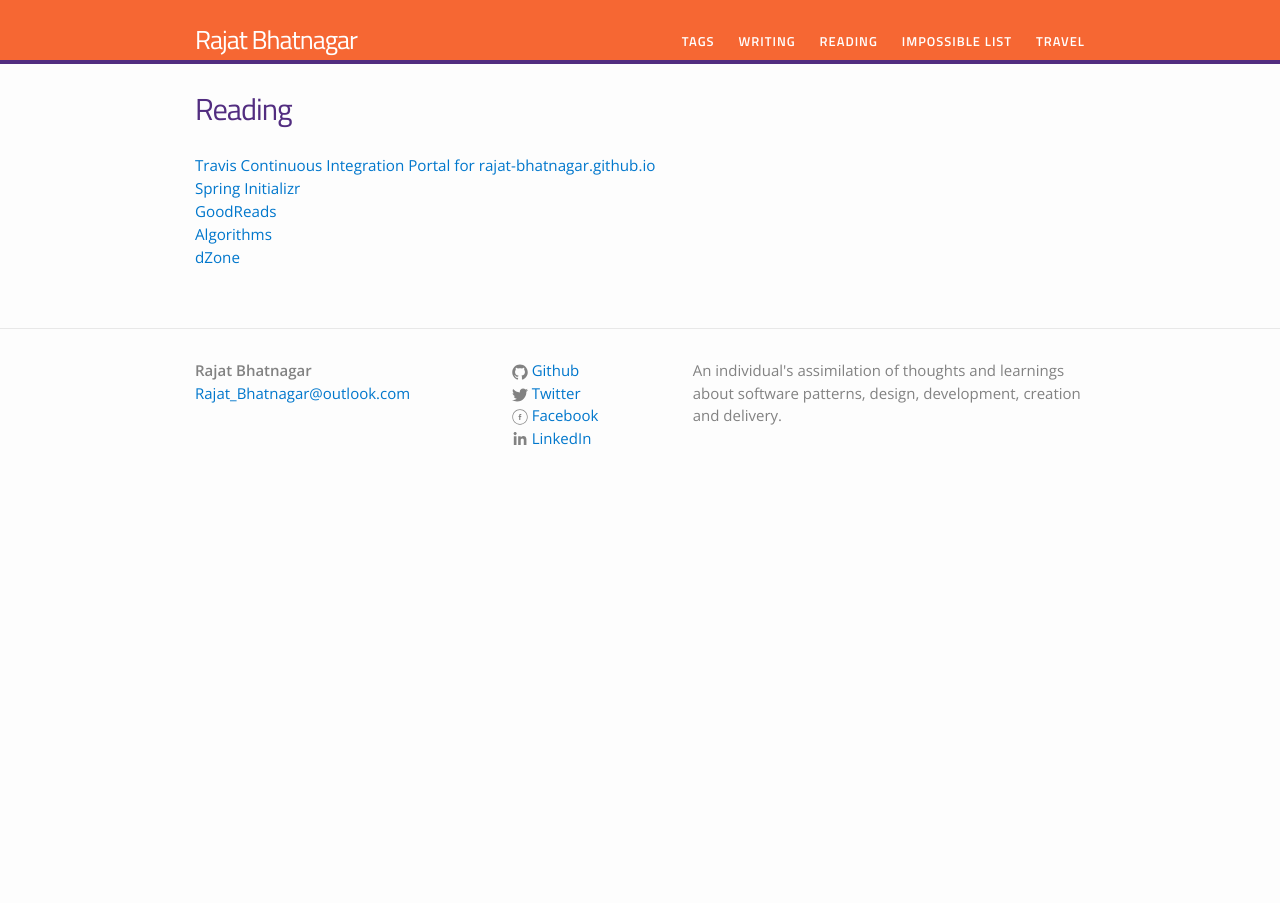
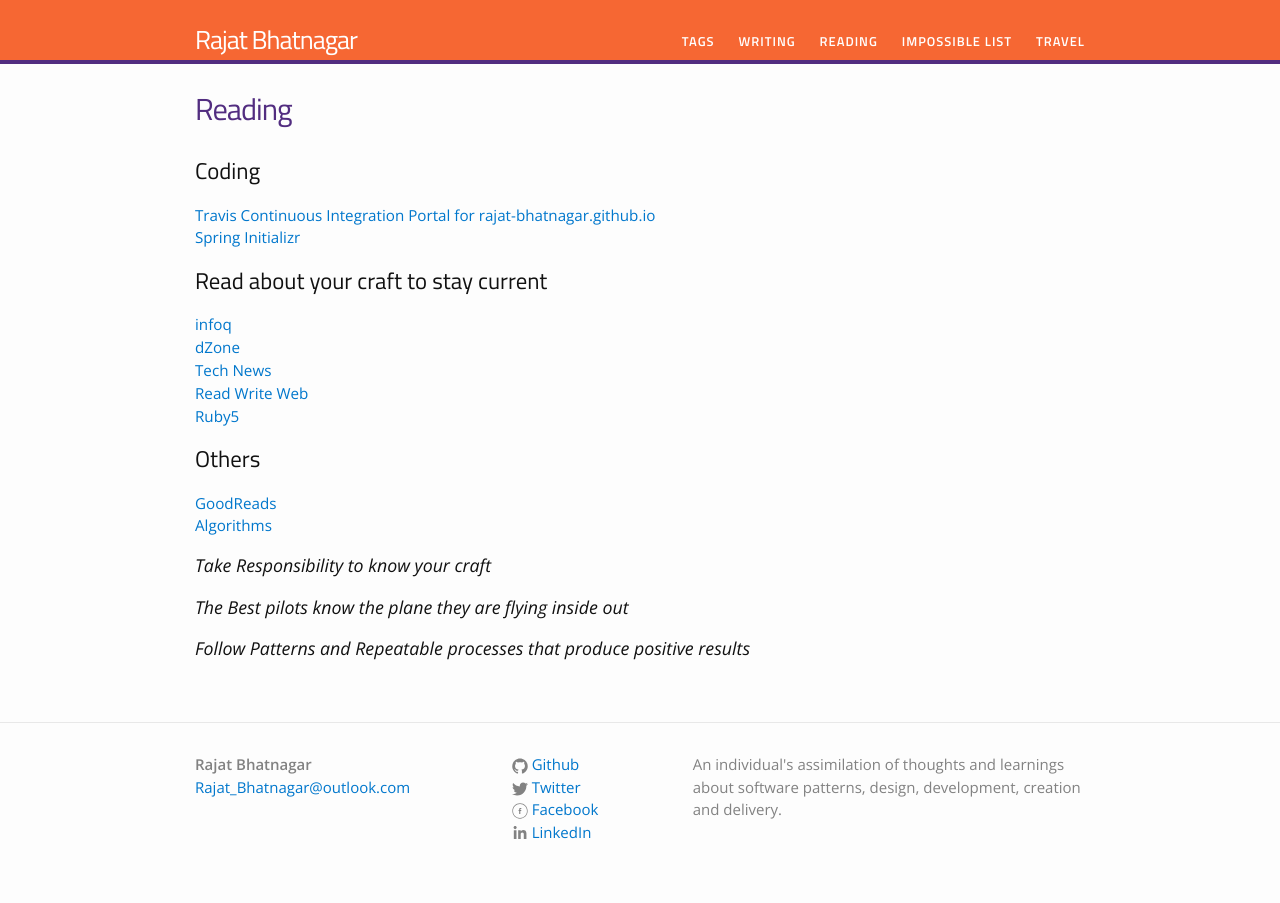
Before and after one commit to rajat-bhatnagar/rajat-bhatnagar.github.io, a Jekyll site: the page built from reading.md, in a window 1280 px wide. Built offline with Jekyll 4.4.1, drawn with Linux system fonts in a browser that asks for light colours.

Commit message:
17thSeptember2017: Added links for crafting my art of software development

```diff
--- a/_posts/2017-09-09-Set_Up_Fedora_On_Mac_And_Necessary_Development_Tools.markdown
+++ b/_posts/2017-09-09-Set_Up_Fedora_On_Mac_And_Necessary_Development_Tools.markdown
@@ -3,7 +3,7 @@ layout: post
 title:  "Development Environment Set up on Fedora!"
 permalink: /writing/2017/09/Set_Up_Fedora_On_Mac_And_Necessary_Development_Tools/
 date:   2017-09-09 10:00:27
-categories: [fedora, tools, linux]
+categories: [tools, linux]
 ---
 
 ## Getting and Running the Image :
--- a/reading.md
+++ b/reading.md
@@ -4,8 +4,21 @@ title: Reading
 permalink: /reading/
 ---
 
+## Coding<br>
 <a href="https://travis-ci.org/rajat-bhatnagar/rajat-bhatnagar.github.io" target="_blank">Travis Continuous Integration Portal for rajat-bhatnagar.github.io</a><br>
 <a href="http://start.spring.io" target="_blank">Spring Initializr</a><br>
+
+## Read about your craft to stay current <br>
+<a href="https://www.infoq.com/" target="_blank">infoq</a><br>
+<a href="https://dzone.com" target="_blank">dZone</a><br>
+<a href="https://news.ycombinator.com/" target="_blank">Tech News</a><br>
+<a href="https://readwrite.com/" target="_blank">Read Write Web</a><br>
+<a href="https://ruby5.codeschool.com/" target="_blank">Ruby5</a><br>
+
+## Others
 <a href="https://www.goodreads.com/Rajat_Bhatnagar" target="_blank">GoodReads</a><br>
 <a href="http://algs4.cs.princeton.edu/home/" target="_blank">Algorithms</a><br>
-<a href="https://dzone.com" target="_blank">dZone</a><br>
+
+### Take Responsibility to know your craft <br>
+### The Best pilots know the plane they are flying inside out <br>
+### Follow Patterns and Repeatable processes that produce positive results <br>
```
